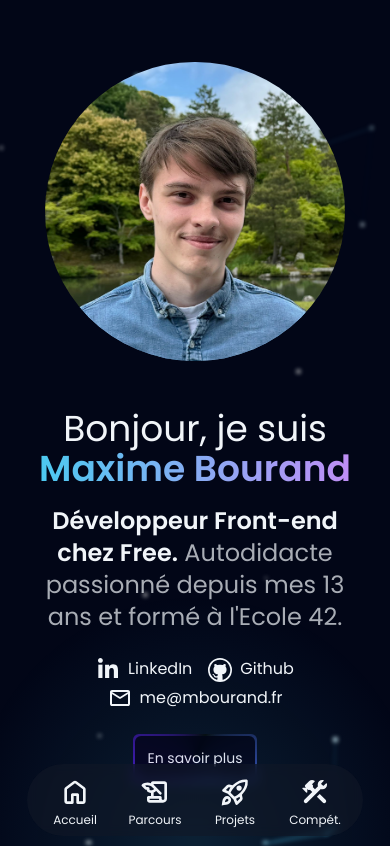
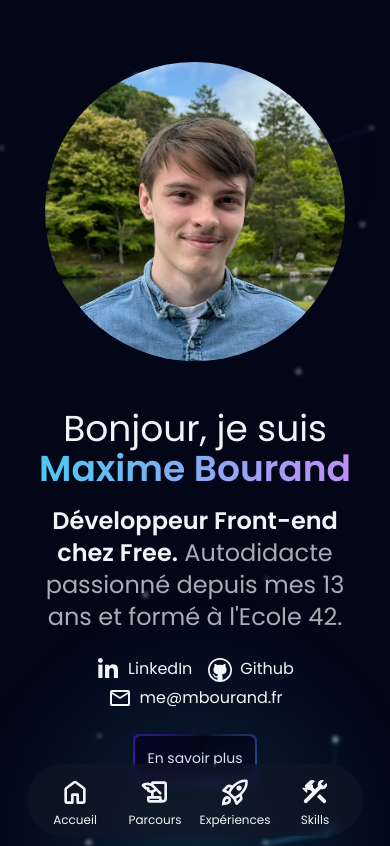
Before and after one commit to mbourand/portfolio-refacto, a Next.js app: page / in a window 390 px wide. Shown: the top 846 px of the page. Built offline with nearby package versions, Linux system fonts and the light colour scheme.

Commit message:
Improve mobile navbar

```diff
--- a/src/app/page.tsx
+++ b/src/app/page.tsx
@@ -34,14 +34,13 @@ export default function Home() {
         <MobileNavBar.Root className="min-[650px]:hidden">
           <MobileNavBar.Anchor anchorRef={heroRef} label="Accueil" Icon={HomeIcon} />
           <MobileNavBar.Anchor anchorRef={journeyRef} label="Parcours" Icon={ParchmentIcon} />
-          <MobileNavBar.Anchor anchorRef={experiencesRef} label="Projets" Icon={RocketIcon} />
-          <MobileNavBar.Anchor anchorRef={skillsRef} label="Compét." Icon={ToolIcon} />
+          <MobileNavBar.Anchor anchorRef={experiencesRef} label="Expériences" Icon={RocketIcon} />
+          <MobileNavBar.Anchor anchorRef={skillsRef} label="Skills" Icon={ToolIcon} />
         </MobileNavBar.Root>
         <NavBar.Root className="max-[650px]:hidden">
           <NavBar.Anchor anchorRef={heroRef}>Accueil</NavBar.Anchor>
           <NavBar.Anchor anchorRef={journeyRef}>Parcours</NavBar.Anchor>
           <NavBar.Anchor anchorRef={experiencesRef}>Expériences</NavBar.Anchor>
-          <NavBar.Anchor anchorRef={projectsRef}>Projets</NavBar.Anchor>
           <NavBar.Anchor anchorRef={skillsRef}>Compétences</NavBar.Anchor>
           <RotatingBorderButton rounded label="Me contacter" onClick={() => scrollToRef(contactRef)} />
         </NavBar.Root>
```
